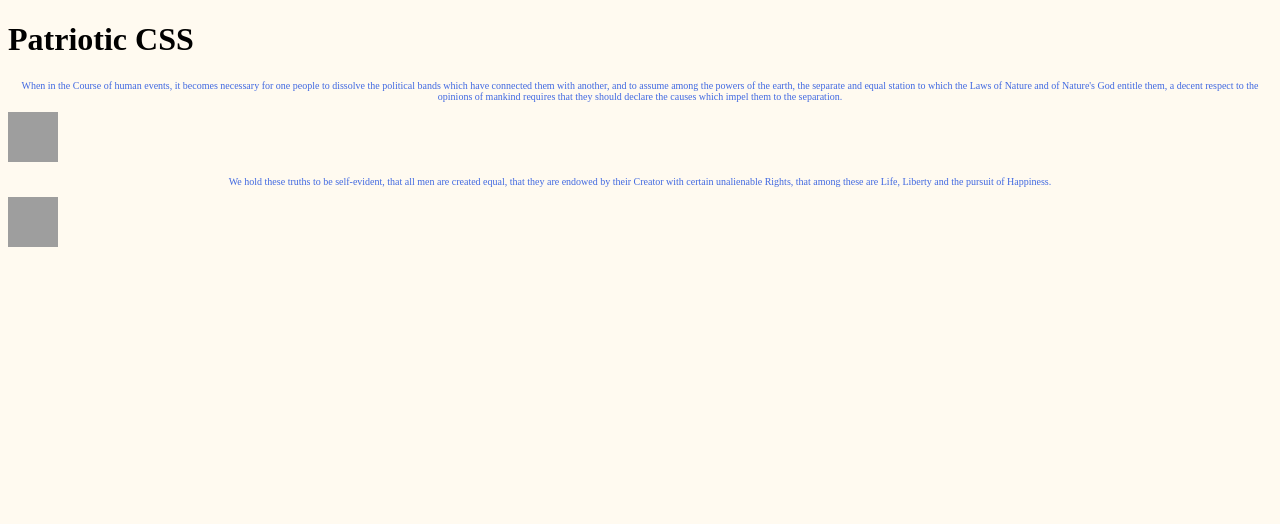
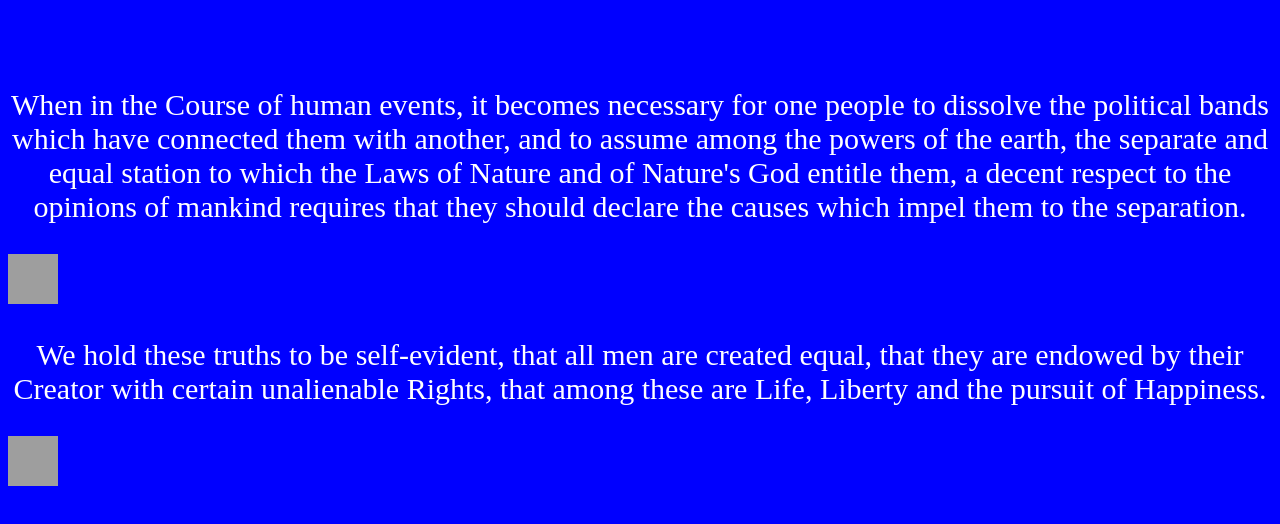
Before and after one commit to whiddz-1741217/whiddz-1741217.github.io, a plain HTML site: page someCss.html in a window 1280 px wide. Drawn offline with Linux system fonts and the light colour scheme; grey boxes are pictures that could not be loaded.

Commit message:
Add files via upload

```diff
--- a/someCss.html
+++ b/someCss.html
@@ -14,10 +14,20 @@
     <body>
         <style>
             body
-            {background-color: floralwhite;}
+            {background-color: blue;}
         </style>
 
         <h1> Patriotic CSS </h1>
+
+        <style>
+            h1
+            {
+                color:blue;
+
+            }
+
+
+        </style>
 
             <p> When in the Course of human events, it becomes necessary for one people to dissolve the political bands which have connected them with another, and to assume among the powers of the earth, the separate and equal station to which the Laws of Nature and of Nature's God entitle them, a decent respect to the opinions of mankind requires that they should declare the causes which impel them to the separation. </p>
 
@@ -26,7 +36,7 @@
                 {
                     font:Arial;
                     color:red;
-                    font-size: 10px;
+                    font-size: 30px;
                     text-align:center;
                 }
             </style>
@@ -41,9 +51,9 @@
     p
     {
         font:Helvetica;
-        font-size: 10px;
+        font-size: 30px;
         text-align:center;
-        color:royalblue
+        color:white
     }
 </style>
 
```
